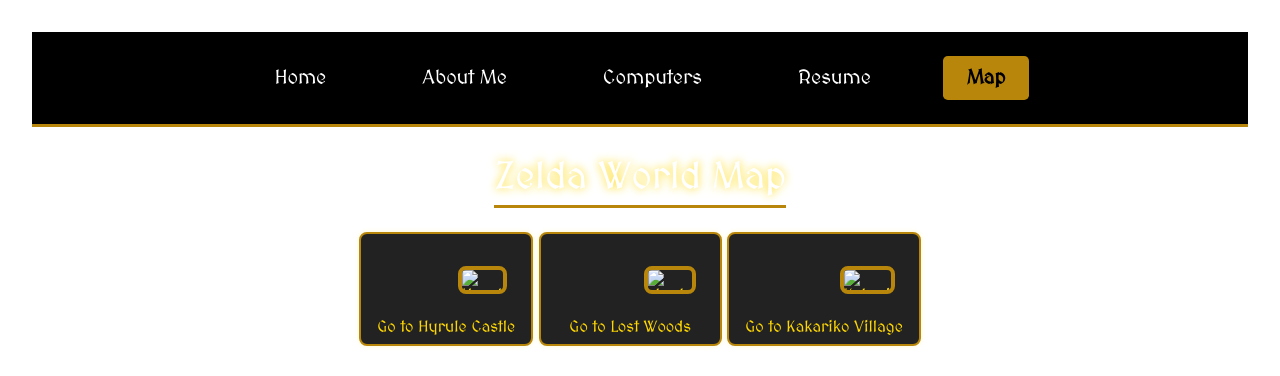
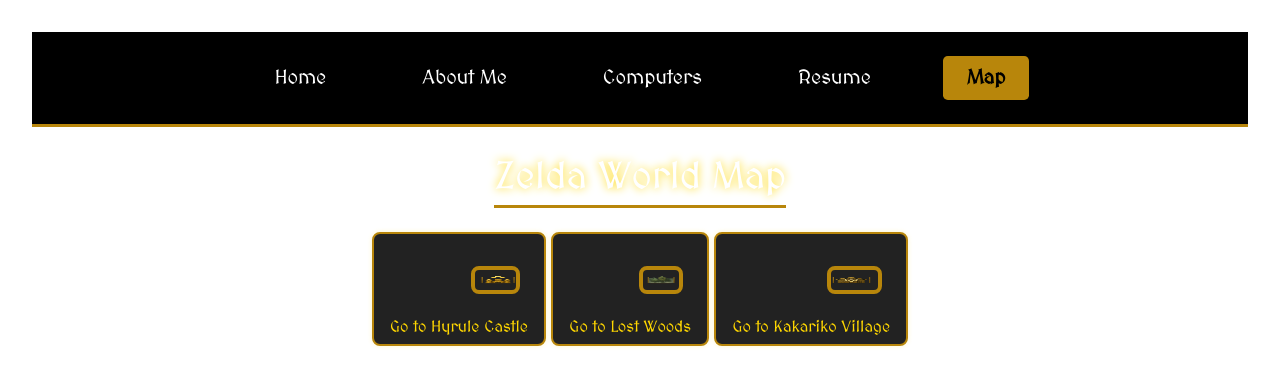
Before and after one commit to Angelo1305/Project_3, a plain HTML site: page map.html in a window 1280 px wide. Shown: the top 376 px of the page. Drawn offline with Linux system fonts and the light colour scheme; some packages are replaced by stand-ins of ours.

Commit message:
Update map.html

```diff
--- a/map.html
+++ b/map.html
@@ -24,13 +24,13 @@
 
   <section style="margin: 1.5rem auto; text-align: center;">
     <button onclick="panTo('castle')">
-      <img src="images/hyrule-icon-60.png" alt="Hyrule Icon"> Go to Hyrule Castle
+      <img src="images/hyrule-icon.png" alt="Hyrule Icon"> Go to Hyrule Castle
     </button>
     <button onclick="panTo('woods')">
-      <img src="images/lostwoods-icon-60.png" alt="Lost Woods Icon"> Go to Lost Woods
+      <img src="images/lostwoods-icon.png" alt="Lost Woods Icon"> Go to Lost Woods
     </button>
     <button onclick="panTo('village')">
-      <img src="images/kakariko-icon-60.png" alt="Kakariko Icon"> Go to Kakariko Village
+      <img src="images/kakariko-icon.png" alt="Kakariko Icon"> Go to Kakariko Village
     </button>
   </section>
 
```
